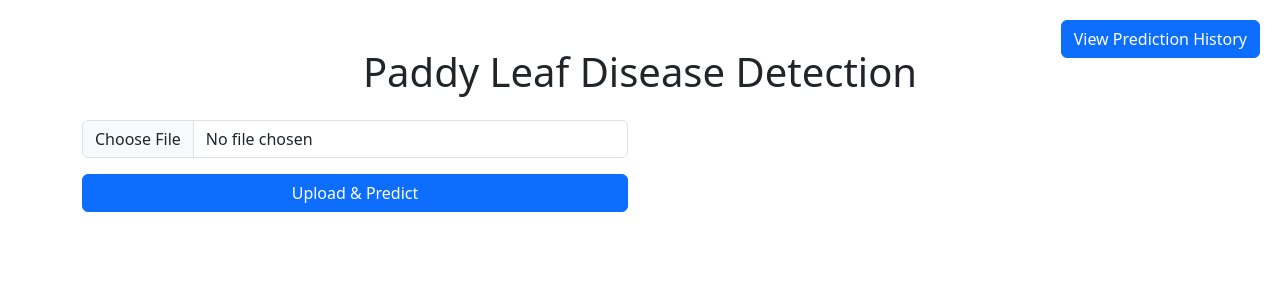
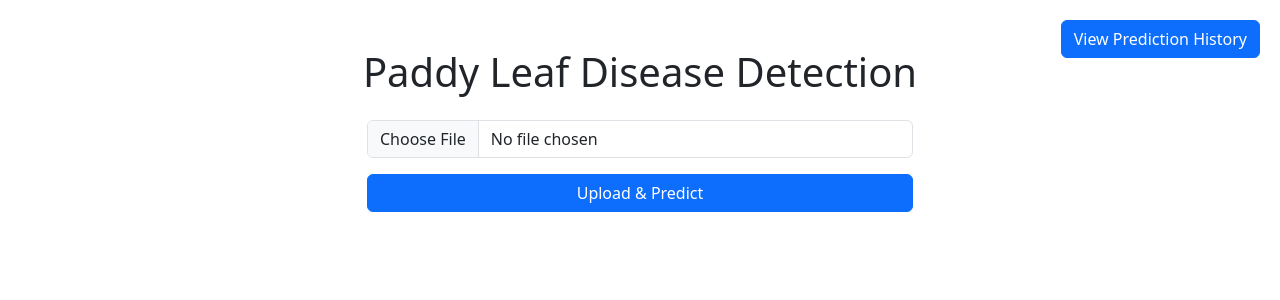
Before and after one commit to DeepakVelmurugan18/paddyleafdisease, a Flask app: page / in a window 1280 px wide. Shown: the top 300 px of the page. Run offline with Flask 3, Linux system fonts and the light colour scheme.

Commit message:
Fix form centering layout bug

```diff
--- a/templates/index.html
+++ b/templates/index.html
@@ -16,7 +16,7 @@
         </a>
         <!-- Upload form -->
         <div class="row mb-4">
-            <div class="col-md-6 offset-md-">
+            <div class="col-md-6 offset-md-3">
                 <form method="POST" enctype="multipart/form-data">
                     <div class="mb-3">
                         <input type="file" name="file" class="form-control" required>
```
